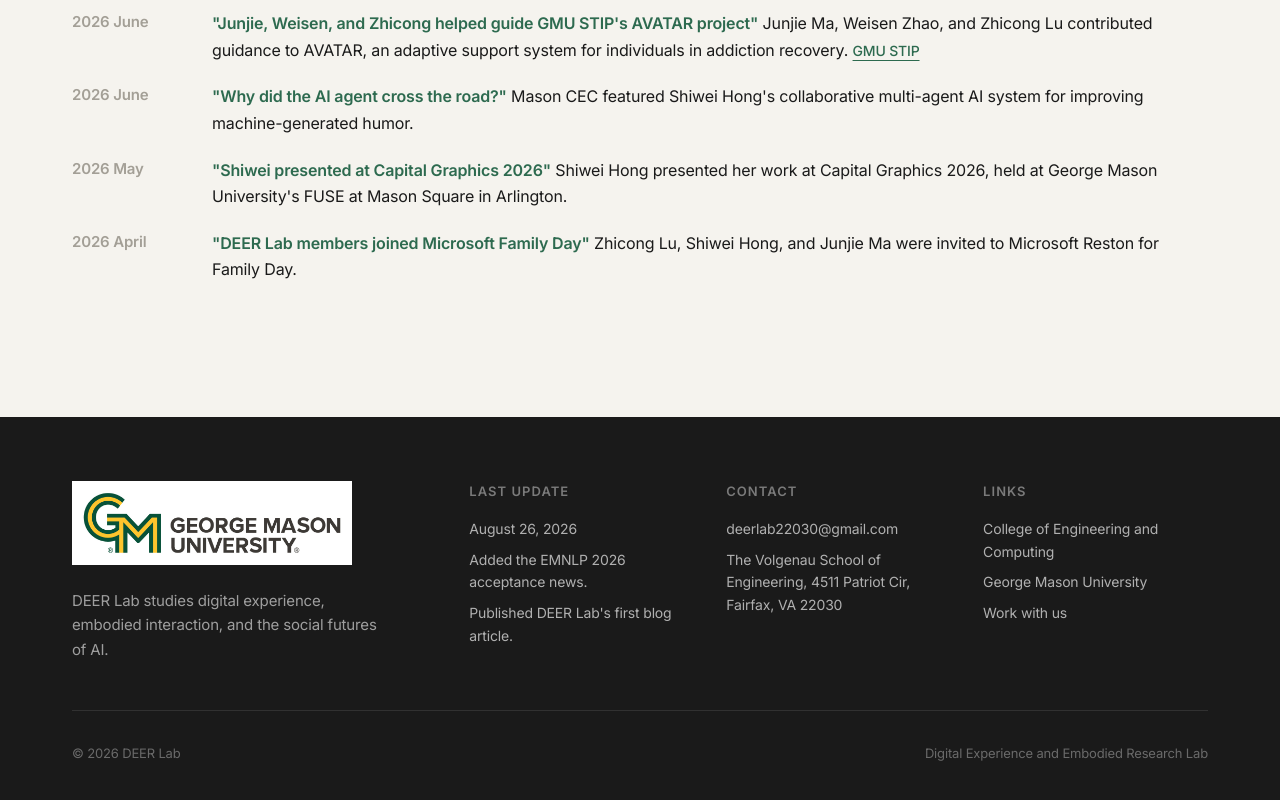
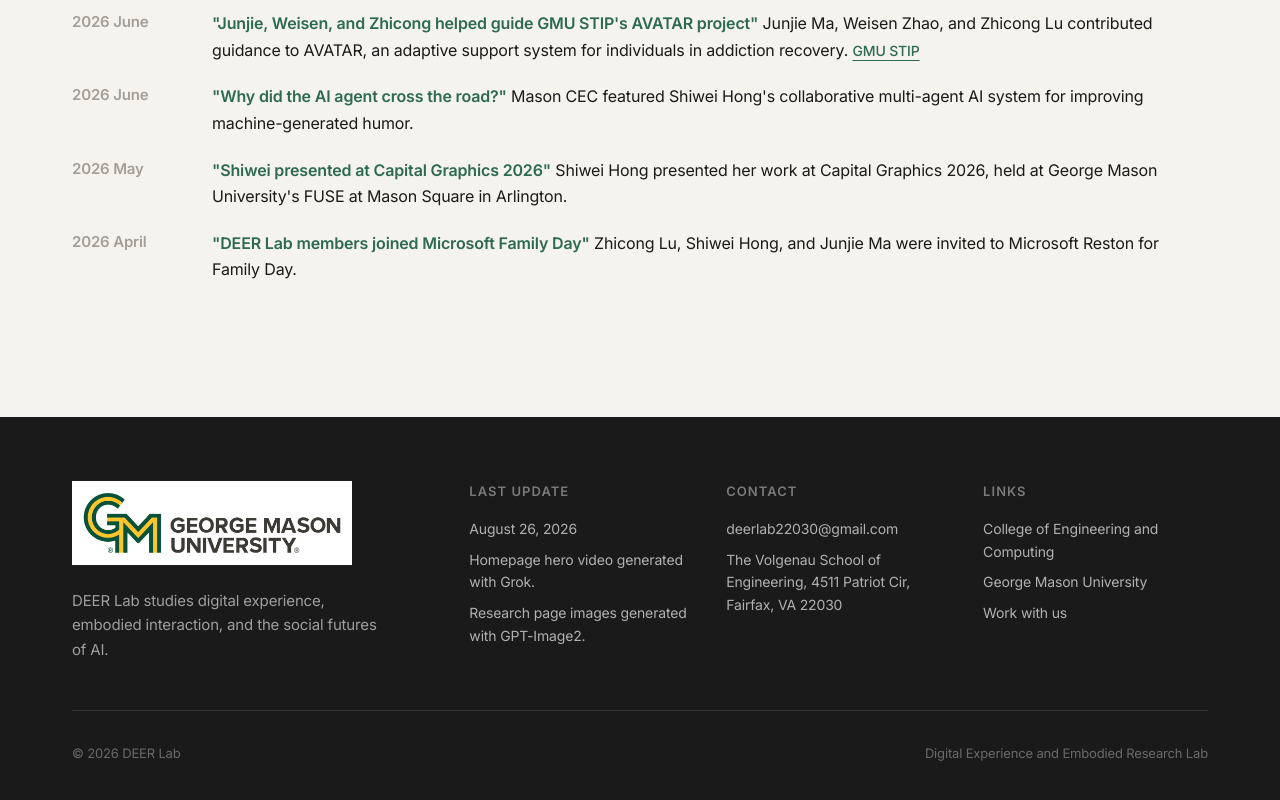
Before and after one commit to deerlab22030/deerlab, a React (Vite) app: page /#/ in a window 1280 px wide. Shown: the part 1987-2787 px from the top of the page. Built offline with nearby package versions, Linux system fonts and the light colour scheme.

Commit message:
Preserve footer AI content disclosures

```diff
--- a/src/sections/Footer.tsx
+++ b/src/sections/Footer.tsx
@@ -17,8 +17,8 @@
               <h4 className="text-[13px] font-semibold mb-4 uppercase tracking-[0.08em]" style={{ color: 'rgba(255,255,255,0.42)' }}>Last Update</h4>
               <div className="text-[14px] leading-relaxed space-y-2" style={{ color: 'rgba(255,255,255,0.66)' }}>
                 <p>August 26, 2026</p>
-                <p>Added the EMNLP 2026 acceptance news.</p>
-                <p>Published DEER Lab's first blog article.</p>
+                <p>Homepage hero video generated with Grok.</p>
+                <p>Research page images generated with GPT-Image2.</p>
               </div>
             </div>
 
```
Also changed, not shown: 1 other file (tests, documents, lock files or other folders).
